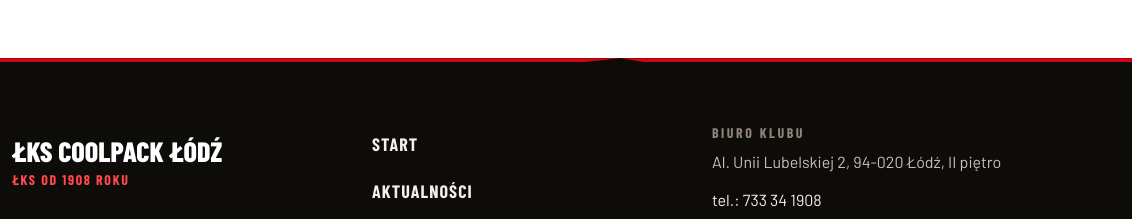
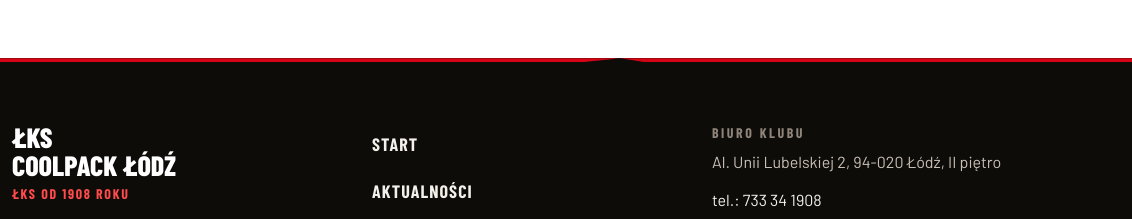
Before and after one commit to piotrlew-creator/lks-coolpack, an Astro site: page / in a window 1280 px wide. Shown: the part 5600-5819 px from the top of the page, 148-1280 px from the left. Built offline with nearby package versions, Linux system fonts and the light colour scheme; Astro itself is replaced by a stand-in of ours.

Commit message:
Stopka: nazwa klubu w 2 wierszach

```diff
--- a/src/components/Footer.astro
+++ b/src/components/Footer.astro
@@ -24,7 +24,7 @@ import LeagueLogos from "./LeagueLogos.astro";
     <div class="ftr__brand">
       <Image class="ftr__crest" src={herbBialy} alt={klub.nazwa} width={120} height={120} />
       <div class="ftr__id">
-        <p class="ftr__name">{klub.nazwa}</p>
+        <p class="ftr__name"><span>{klub.nazwa.split(" ")[0]}</span> <span class="ftr__name2">{klub.nazwa.split(" ").slice(1).join(" ")}</span></p>
         <p class="ftr__since">{lang === "pl" ? `ŁKS od ${klub.rokZalozenia} roku` : `ŁKS since ${klub.rokZalozenia}`}</p>
       </div>
       <div class="ftr__social"><Social lang={lang} /></div>
@@ -143,6 +143,21 @@ import LeagueLogos from "./LeagueLogos.astro";
     color: #fff;
     margin: 0;
     line-height: 1;
+  }
+  /* nazwa zawsze w 2 wierszach: „ŁKS” / „CoolPack Łódź”; druga linia dopasowuje się do szerokości */
+  .ftr__id {
+    container-type: inline-size;
+    min-width: 0;
+  }
+  .ftr__name {
+    font-size: min(28px, 14.5cqi);
+  }
+  .ftr__name span {
+    display: block;
+  }
+  .ftr__name2,
+  .ftr__since {
+    white-space: nowrap;
   }
   .ftr__since {
     margin: 4px 0 0;
@@ -291,7 +306,7 @@ import LeagueLogos from "./LeagueLogos.astro";
       grid-row: auto;
     }
     .ftr__name {
-      font-size: 22px;
+      font-size: min(22px, 14.5cqi);
     }
     .ftr__since {
       font-size: 12px;
```
